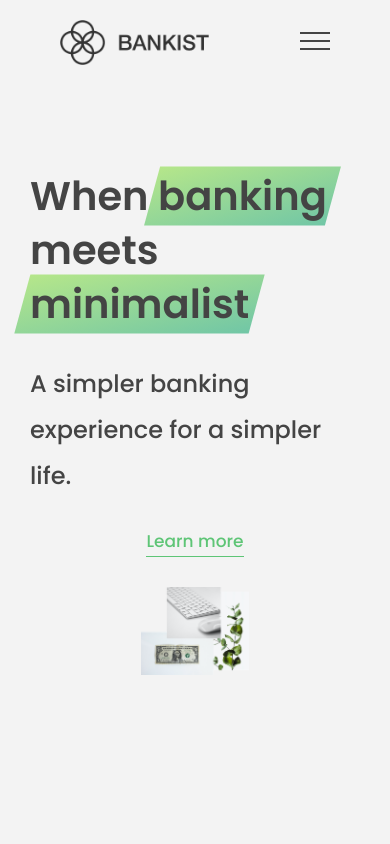
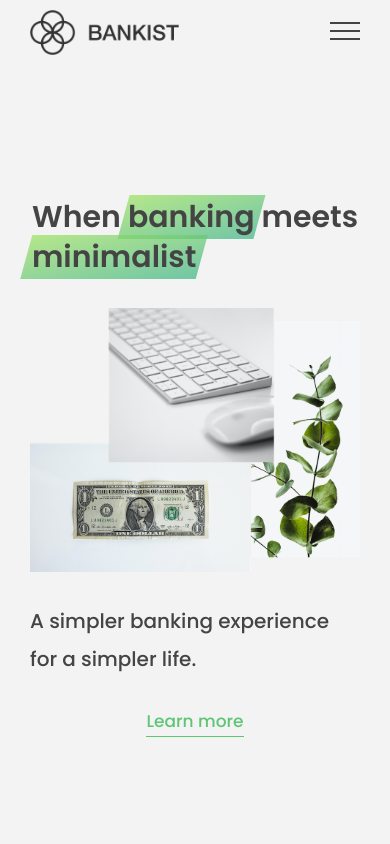
Before and after one commit to chernnovaa/Bankist, a website: page index.html in a window 390 px wide. Shown: the top 844 px of the page. Drawn offline with Linux system fonts and the light colour scheme.

Commit message:
Adaptive

```diff
--- a/index.html
+++ b/index.html
@@ -84,7 +84,7 @@
           quibusdam!
         </p>
       </div>
-      <img src="img/grow-lazy.jpg" data-src="img/grow.jpg" alt="Plant" class="features__img lazy-img" />
+      <img src="img/grow-lazy.jpg" data-src="img/grow.jpg" alt="Plant" class="features__img lazy-img grow-lazy" />
 
       <img src="img/card-lazy.jpg" data-src="img/card.jpg" alt="Credit card" class="features__img lazy-img" />
       <div class="features__feature">
--- a/js/script.js
+++ b/js/script.js
@@ -320,5 +320,4 @@
 
 burgerBtn.addEventListener('click', () => {
   burgerMenu.classList.toggle('burger--open');
-  // nav.style.height = '100vh';
 });
--- a/sass/_base.scss
+++ b/sass/_base.scss
@@ -49,9 +49,17 @@ h1 {
   @media only screen and (max-width: 990px) {
     font-size: 4rem;
   }
+
+  @media only screen and (max-width: 675px) {
+    font-size: 3rem;
+  }
 }
 
 h4 {
   font-size: 2.4rem;
   font-weight: 500;
+
+  @media only screen and (max-width: 675px) {
+    font-size: 2rem;
+  }
 }
--- a/sass/_features.scss
+++ b/sass/_features.scss
@@ -49,3 +49,9 @@
     margin-bottom: 1rem;
   }
 }
+
+.grow-lazy {
+  @media only screen and (max-width: 675px) {
+    grid-area: 3;
+  }
+}
--- a/sass/_header.scss
+++ b/sass/_header.scss
@@ -18,10 +18,9 @@
     align-items: start;
     justify-items: start;
 
-    @media only screen and (max-width: 850px) {
-      display: flex;
-      flex-direction: column;
-      align-items: center;
+    @media only screen and (max-width: 675px) {
+      grid-template-columns: none;
+      justify-items: center;
     }
   }
 
@@ -31,9 +30,9 @@
     grid-row: 1 / span 4;
     transform: translateY(-6rem);
 
-    @media only screen and (max-width: 850px) {
-      width: 33%;
+    @media only screen and (max-width: 675px) {
       transform: translateY(0rem);
+      grid-area: 2;
     }
   }
 }
--- a/sass/_navigation.scss
+++ b/sass/_navigation.scss
@@ -1,28 +1,33 @@
 .nav {
   display: flex;
   justify-content: space-between;
-  align-items: center;
+  //align-items: center;
   height: 9rem;
   width: 100%;
   padding: 0 6rem;
   z-index: 100;
 
   @media only screen and (max-width: 850px) {
-    position: fixed;
-    //height: 100vh;
     background-color: #f3f3f3;
-    align-items: stretch;
-    padding-top: 2rem;
+  }
+
+  @media only screen and (max-width: 675px) {
+    padding: 0;
   }
 
   &.sticky {
     position: fixed;
     background-color: rgba(255, 255, 255, 0.95);
+
+    @media only screen and (max-width: 675px) {
+      padding: 0 2rem;
+    }
   }
 
   &__logo {
     height: 4.5rem;
     transition: all 0.3s;
+    margin-top: 1rem;
 
     @media only screen and (max-width: 850px) {
       z-index: 10;
@@ -41,6 +46,10 @@
 
   &__item {
     margin-left: 4rem;
+
+    @media only screen and (max-width: 850px) {
+      margin: 0;
+    }
   }
 
   &__link {
@@ -55,6 +64,10 @@
 
       @media only screen and (max-width: 850px) {
         font-size: 2.5rem;
+      }
+
+      @media only screen and (max-width: 675px) {
+        font-size: 2rem;
       }
     }
 
@@ -84,9 +97,9 @@
     position: relative;
     border: none;
     outline: none;
-    margin-top: 2rem;
     cursor: pointer;
     z-index: 100;
+    margin-top: 3rem;
 
     &,
     &::after,
```
Also changed, not shown: css/style.css, sass/main.css.
